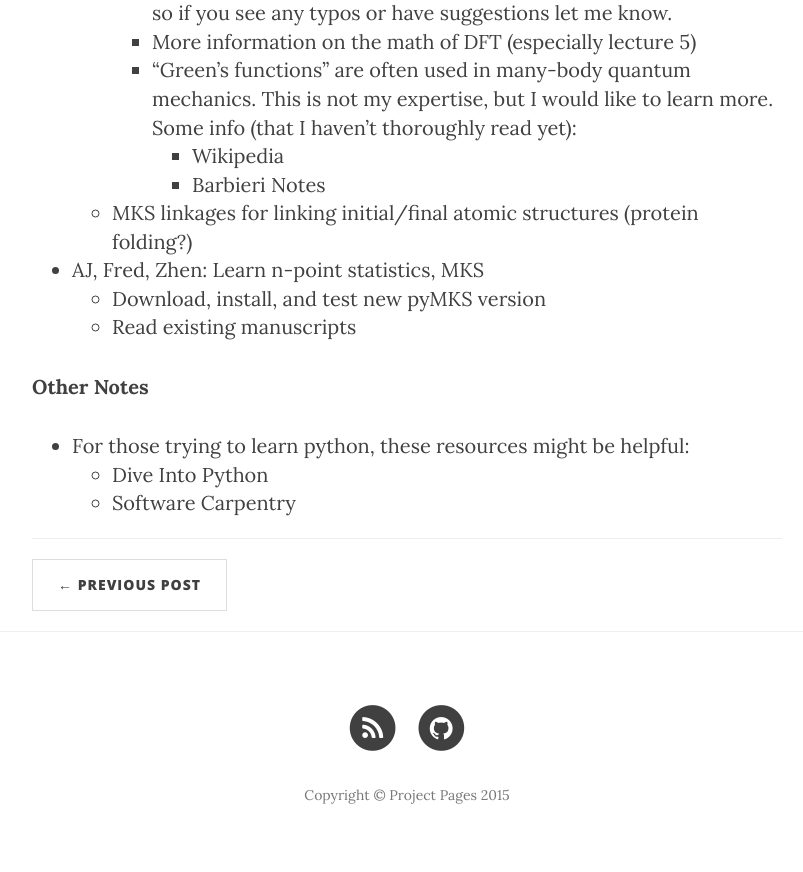
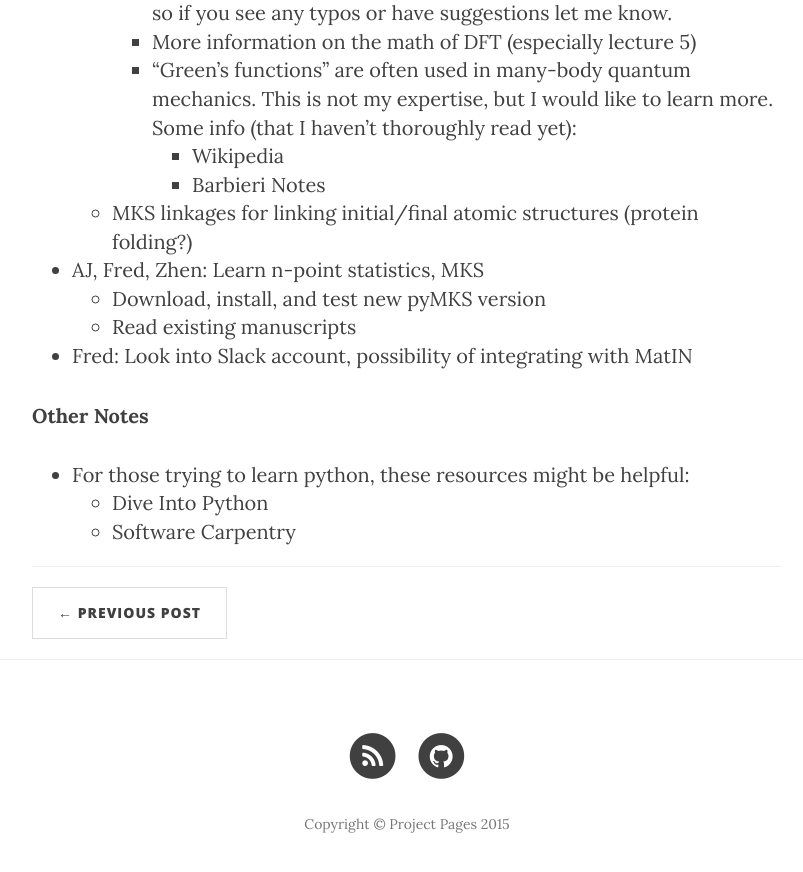
Before and after one commit to ajmedford/nist-microstructure, a Jekyll site: the page built from _posts/2015-06-10-Meeting-Notes.markdown, in a window 1280 px wide and 900 px high, scrolled down 874 px. Shown: the top 872 px of the window, without its empty margins (233-1036 px from the left). Built offline with Jekyll 4.4.1, drawn with Linux system fonts in a browser that asks for light colours; nearby versions of some CDN libraries; library files that are not in the unit come from our copies; comment, search, counter and statistics services are not loaded.

Commit message:
added notes for meeting

```diff
--- a/_posts/2015-06-10-Meeting-Notes.markdown
+++ b/_posts/2015-06-10-Meeting-Notes.markdown
@@ -26,6 +26,8 @@ author:     A.J. Medford
     * Download, install, and test new pyMKS version
     * Read existing manuscripts
 
+* Fred: Look into Slack account, possibility of integrating with MatIN
+
 **Other Notes**
 
 * For those trying to learn python, these resources might be helpful:
```
